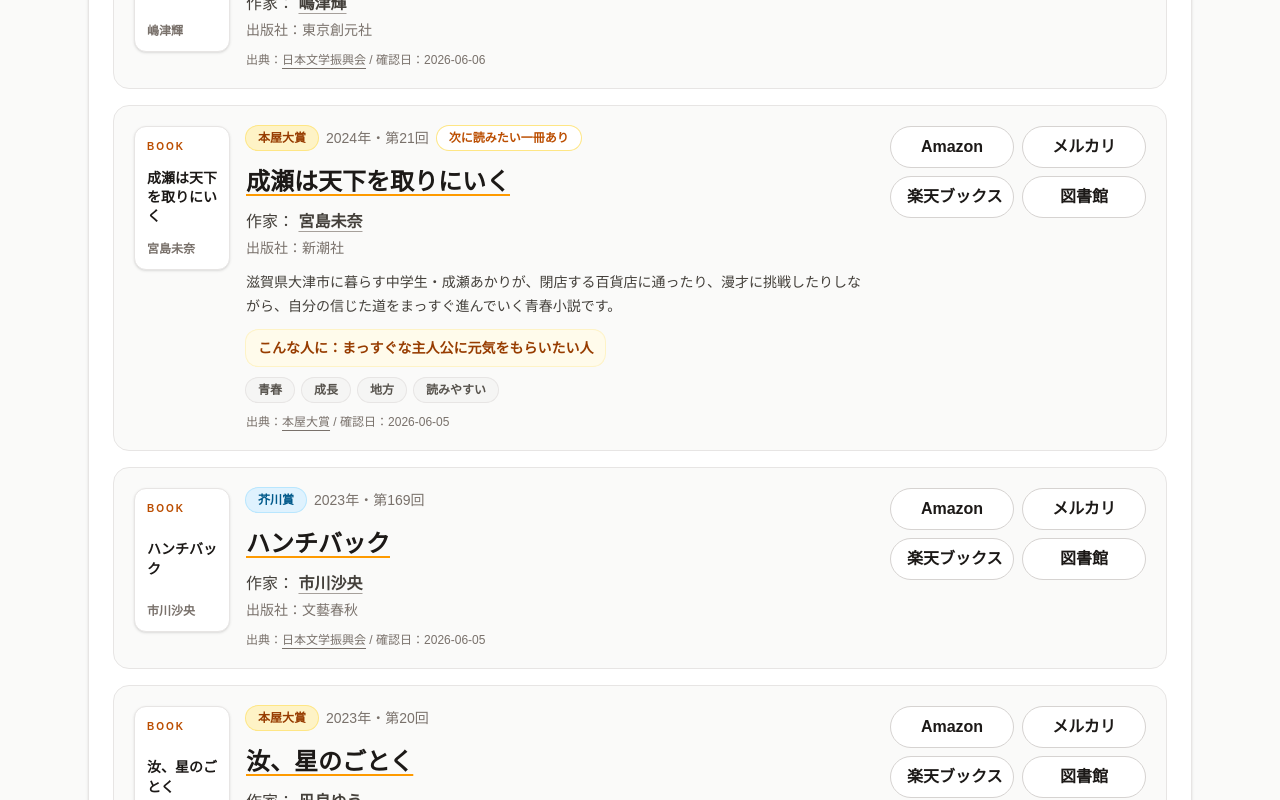
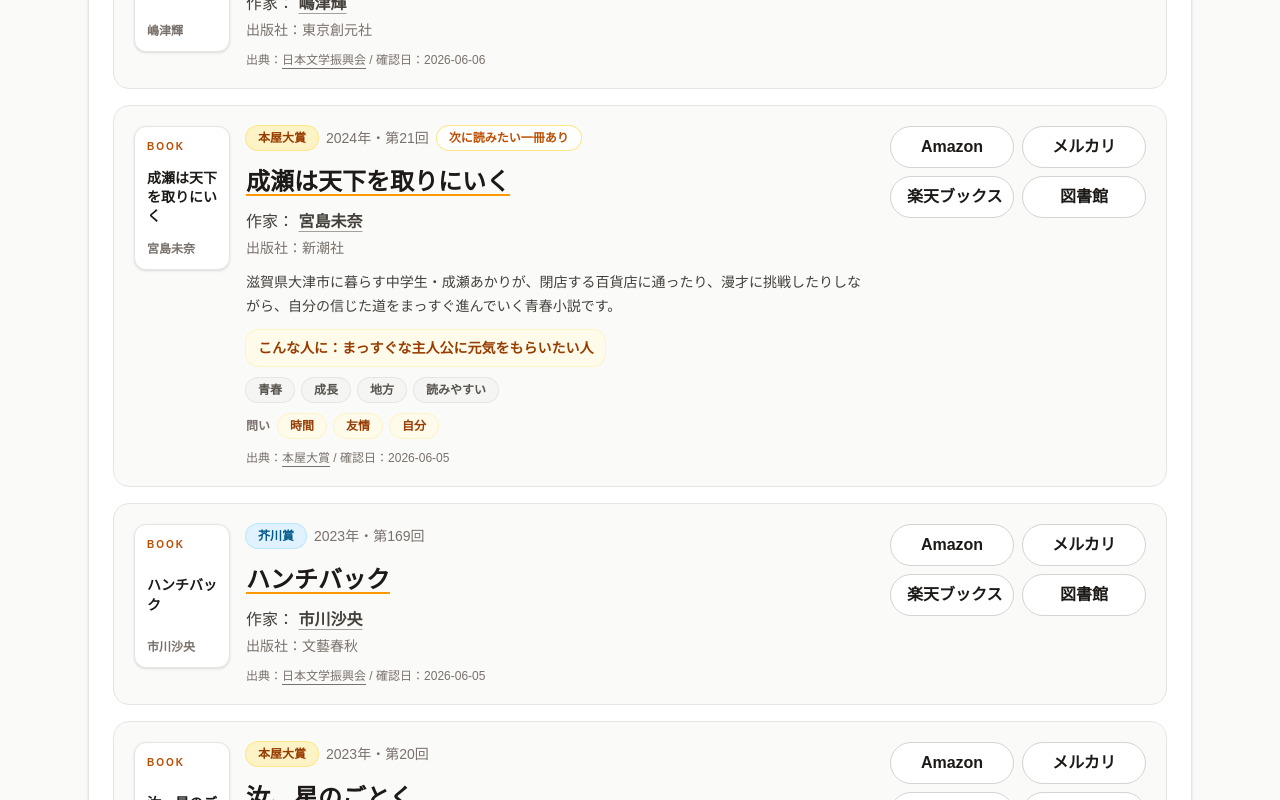
Before and after one commit to fel-an-Studio/bungakusho-zukan, a Next.js app: page / in a window 1280 px wide. Shown: the part 2180-2980 px from the top of the page. Built offline with nearby package versions, Linux system fonts and the light colour scheme.

Commit message:
Show question tags in list

```diff
--- a/app/works/[id]/page.tsx
+++ b/app/works/[id]/page.tsx
@@ -1,7 +1,7 @@
 import Link from "next/link";
 import { notFound } from "next/navigation";
 import { SiteHeader } from "@/components/SiteHeader";
-import { awardResults, workTags } from "@/data/award-results";
+import { awardResults, questionTags, workTags } from "@/data/award-results";
 import type { AwardName } from "@/data/award-results";
 import {
   createAmazonSearchUrl,
@@ -174,6 +174,44 @@ export default async function WorkDetailPage({ params, searchParams }: Props) {
                 <section className="mt-8 rounded-2xl border border-stone-200 bg-white p-5">
                   <h2 className="text-2xl font-bold">どんな本？</h2>
                   <p className="mt-3 leading-8 text-stone-700">{result.summary}</p>
+                </section>
+              )}
+
+              {result.questions && result.questions.length > 0 && (
+                <section className="mt-4 rounded-2xl border border-stone-200 bg-white p-5">
+                  <h2 className="text-2xl font-bold">この本が連れてくる問い</h2>
+                  <p className="mt-2 text-sm leading-6 text-stone-600">
+                    答えを出すためではなく、この本を読みながら考えてみたい問いです。
+                  </p>
+
+                  <div className="mt-4 space-y-3">
+                    {result.questions.map((question) => {
+                      const questionTag = questionTags.find(
+                        (tag) => tag.id === question.tagId
+                      );
+
+                      return (
+                        <div
+                          key={`${question.tagId}-${question.question}`}
+                          className="rounded-2xl bg-amber-50 p-4 ring-1 ring-amber-100"
+                        >
+                          <div className="flex flex-wrap gap-2">
+                            {questionTag && (
+                              <span className="rounded-full bg-white px-3 py-1 text-xs font-bold text-amber-800 ring-1 ring-amber-200">
+                                {questionTag.label}
+                              </span>
+                            )}
+                            <span className="rounded-full bg-white px-3 py-1 text-xs font-bold text-stone-600 ring-1 ring-stone-200">
+                              {question.guideLabel}
+                            </span>
+                          </div>
+                          <p className="mt-3 text-base font-bold leading-7 text-stone-900">
+                            {question.question}
+                          </p>
+                        </div>
+                      );
+                    })}
+                  </div>
                 </section>
               )}
 
--- a/components/AwardResultList.tsx
+++ b/components/AwardResultList.tsx
@@ -2,7 +2,7 @@
 
 import Link from "next/link";
 import { useEffect, useMemo, useState } from "react";
-import { workTags } from "@/data/award-results";
+import { questionTags, workTags } from "@/data/award-results";
 import type { AwardCategory, AwardResult, AwardName } from "@/data/award-results";
 import {
   createAmazonSearchUrl,
@@ -98,7 +98,7 @@ export function AwardResultList({ results }: Props) {
   const [awardYear, setAwardYear] = useState("all");
   const [sortType, setSortType] = useState<SortType>("year-desc");
   const [hasRecommendationsOnly, setHasRecommendationsOnly] = useState(false);
-  const [selectedTagId, setSelectedTagId] = useState("all");
+  const [selectedTagIds, setSelectedTagIds] = useState<string[]>([]);
   const [hasLoadedUrlParams, setHasLoadedUrlParams] = useState(false);
 
   const awardCount = new Set(results.map((result) => result.awardName)).size;
@@ -159,16 +159,22 @@ export function AwardResultList({ results }: Props) {
     if (hasRecommendationsOnly) {
       conditions.push("次に読みたい一冊あり");
     }
-    if (selectedTagId !== "all") {
-      const selectedTag = workTags.find((tag) => tag.id === selectedTagId);
 
-      if (selectedTag) {
-        conditions.push(`タグ: ${selectedTag.label}`);
+    if (selectedTagIds.length > 0) {
+      const selectedTagLabels = selectedTagIds
+        .map((selectedTagId) => {
+          const selectedTag = workTags.find((tag) => tag.id === selectedTagId);
+          return selectedTag?.label;
+        })
+        .filter(Boolean);
+
+      if (selectedTagLabels.length > 0) {
+        conditions.push(`タグ: ${selectedTagLabels.join(" × ")}`);
       }
     }
 
     return conditions;
-  }, [awardName, awardYear, category, keyword, sortType, hasRecommendationsOnly,]);
+  }, [awardName, awardYear, category, keyword, sortType, hasRecommendationsOnly, selectedTagIds]);
 
   const currentListUrl = useMemo(() => {
     const searchParams = new URLSearchParams();
@@ -211,7 +217,7 @@ export function AwardResultList({ results }: Props) {
       searchParams.get("recommendations") === "true";
 
     setKeyword(urlKeyword);
-    const urlTagId = searchParams.get("tag") ?? "all";
+    const urlTagIds = searchParams.get("tags")?.split(",").filter(Boolean) ?? [];
 
     if (urlCategory === "all" || isValidCategory(urlCategory)) {
       setCategory(urlCategory as CategoryFilter);
@@ -231,7 +237,7 @@ export function AwardResultList({ results }: Props) {
     if (isValidSortType(urlSortType)) {
       setSortType(urlSortType);
         setHasRecommendationsOnly(urlHasRecommendationsOnly);
-        setSelectedTagId(urlTagId);
+        setSelectedTagIds(urlTagIds);
     }
 
     setHasLoadedUrlParams(true);
@@ -268,12 +274,8 @@ export function AwardResultList({ results }: Props) {
       searchParams.set("recommendations", "true");
     }
 
-    if (selectedTagId !== "all") {
-      searchParams.set("tag", selectedTagId);
-    }
-
-    if (selectedTagId !== "all") {
-      searchParams.set("tag", selectedTagId);
+    if (selectedTagIds.length > 0) {
+      searchParams.set("tags", selectedTagIds.join(","));
     }
 
     const queryString = searchParams.toString();
@@ -288,7 +290,7 @@ export function AwardResultList({ results }: Props) {
     keyword,
     sortType,
     hasRecommendationsOnly,
-    selectedTagId,
+    selectedTagIds,
   ]);
 
   const filteredResults = useMemo(() => {
@@ -304,8 +306,11 @@ export function AwardResultList({ results }: Props) {
       }
 
       if (
-       selectedTagId !== "all" &&
-       (!result.tagIds || !result.tagIds.includes(selectedTagId))
+        selectedTagIds.length > 0 &&
+        (!result.tagIds ||
+          !selectedTagIds.every((selectedTagId) =>
+            result.tagIds?.includes(selectedTagId)
+          ))
       ) {
         return false;
       }
@@ -352,7 +357,7 @@ export function AwardResultList({ results }: Props) {
     results,
     sortType,
     hasRecommendationsOnly,
-    selectedTagId,
+    selectedTagIds,
   ]);
 
   function resetFilters() {
@@ -362,7 +367,7 @@ export function AwardResultList({ results }: Props) {
     setAwardYear("all");
     setSortType("year-desc");
     setHasRecommendationsOnly(false);
-    setSelectedTagId("all");
+    setSelectedTagIds([]);
   }
 
   return (
@@ -685,15 +690,47 @@ export function AwardResultList({ results }: Props) {
                               <button
                                 key={tag.id}
                                 type="button"
-                                onClick={() => setSelectedTagId(tag.id)}
+                                onClick={() =>
+                                  setSelectedTagIds((currentTagIds) =>
+                                    currentTagIds.includes(tag.id)
+                                      ? currentTagIds.filter((currentTagId) => currentTagId !== tag.id)
+                                      : [...currentTagIds, tag.id]
+                                  )
+                                }
                                 className={`rounded-full px-3 py-1 text-xs font-bold ring-1 transition ${
-                                  selectedTagId === tag.id
+                                  selectedTagIds.includes(tag.id)
                                     ? "bg-amber-100 text-amber-800 ring-amber-200"
                                     : "bg-stone-100 text-stone-600 ring-stone-200 hover:bg-amber-50 hover:text-amber-800"
                                 }`}
                               >
                                 {tag.label}
                               </button>
+                            );
+                          })}
+                        </div>
+                      )}
+
+                      {result.questionTagIds && result.questionTagIds.length > 0 && (
+                        <div className="mt-3 flex flex-wrap items-center gap-2">
+                          <span className="text-xs font-bold text-stone-500">
+                            問い
+                          </span>
+                          {result.questionTagIds.slice(0, 3).map((questionTagId) => {
+                            const questionTag = questionTags.find(
+                              (tag) => tag.id === questionTagId
+                            );
+
+                            if (!questionTag) {
+                              return null;
+                            }
+
+                            return (
+                              <span
+                                key={questionTag.id}
+                                className="rounded-full bg-amber-50 px-3 py-1 text-xs font-bold text-amber-800 ring-1 ring-amber-100"
+                              >
+                                {questionTag.label}
+                              </span>
                             );
                           })}
                         </div>
--- a/data/award-results.ts
+++ b/data/award-results.ts
@@ -28,6 +28,56 @@ export type WorkTag = {
   relatedTagIds?: string[];
 };
 
+export const questionTags: QuestionTag[] = [
+  {
+    id: "question-time",
+    label: "時間",
+  },
+  {
+    id: "question-self",
+    label: "自分",
+  },
+  {
+    id: "question-life",
+    label: "いのち",
+  },
+  {
+    id: "question-freedom",
+    label: "自由",
+  },
+  {
+    id: "question-rightness",
+    label: "正しさ",
+  },
+  {
+    id: "question-family",
+    label: "家族",
+  },
+  {
+    id: "question-memory",
+    label: "記憶",
+  },
+  {
+    id: "question-place",
+    label: "居場所",
+  },
+  {
+    id: "question-friendship",
+    label: "友情",
+  },
+];
+
+export type QuestionTag = {
+  id: string;
+  label: string;
+};
+
+export type WorkQuestion = {
+  tagId: string;
+  guideLabel: "やさしく考える" | "じっくり考える" | "物語で考える";
+  question: string;
+};
+
 export type AwardName = "芥川賞" | "直木賞" | "本屋大賞";
 
 export type MediaExpansion = {
@@ -53,6 +103,8 @@ export type AwardResult = {
   summary?: string;
   recommendedFor?: string[];
   tagIds?: string[];
+  questionTagIds?: string[];
+  questions?: WorkQuestion[];
   coverImageUrl?: string;
   readingRecommendations?: ReadingRecommendation[];
   mediaExpansions?: MediaExpansion[];
@@ -431,6 +483,24 @@ export const awardResults: AwardResult[] = [
       "bright-aftertaste",
       "beginner-friendly",
     ],
+    questionTagIds: [
+      "question-self",
+      "question-freedom",
+    ],
+    questions: [
+      {
+        tagId: "question-self",
+        guideLabel: "物語で考える",
+        question:
+          "自分の信じたことを、そのままやってみる強さとは何か。",
+      },
+      {
+        tagId: "question-freedom",
+        guideLabel: "やさしく考える",
+        question:
+          "周りと少し違うままでいることは、どうして人を惹きつけるのか。",
+      },
+    ],
     resultType: "winner",
     readingRecommendations: [
       {
@@ -498,6 +568,25 @@ export const awardResults: AwardResult[] = [
       "loss",
       "quiet-emotion",
       "easy-to-read",
+    ],
+    questionTagIds: [
+      "question-family",
+      "question-memory",
+      "question-life",
+    ],
+    questions: [
+      {
+        tagId: "question-family",
+        guideLabel: "じっくり考える",
+        question:
+          "家族との時間は、離れてからどんな形で残るのか。",
+      },
+      {
+        tagId: "question-life",
+        guideLabel: "物語で考える",
+        question:
+          "大切な人を失ったあと、人は何を受け取って生きていくのか。",
+      },
     ],
     resultType: "winner",
     readingRecommendations: [
@@ -659,6 +748,25 @@ export const awardResults: AwardResult[] = [
       "easy-to-read",
       "bright-aftertaste",
       "beginner-friendly",
+    ],
+    questionTagIds: [
+      "question-time",
+      "question-friendship",
+      "question-self",
+    ],
+    questions: [
+      {
+        tagId: "question-time",
+        guideLabel: "物語で考える",
+        question:
+          "特別な一日は、なぜあとから人生の中で大きな意味を持つのか。",
+      },
+      {
+        tagId: "question-friendship",
+        guideLabel: "やさしく考える",
+        question:
+          "言えなかった気持ちは、どんな時間を通して少しずつ動き出すのか。",
+      },
     ],
     readingRecommendations: [
       {
```
